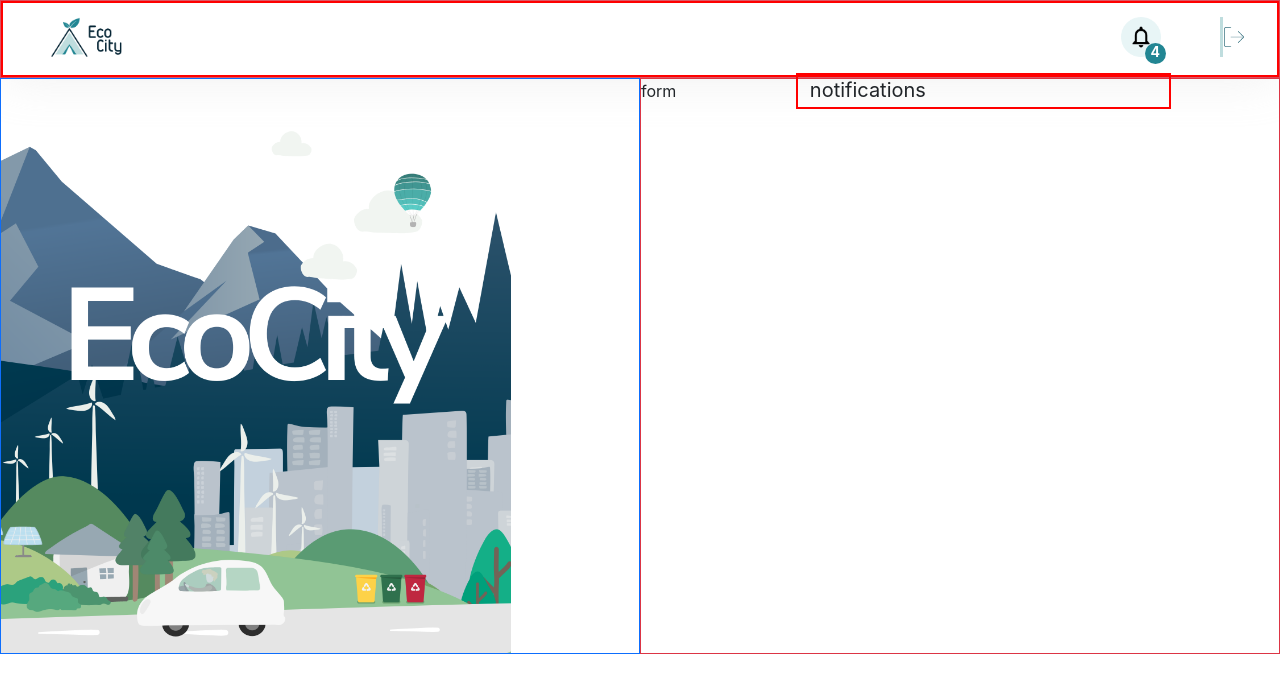
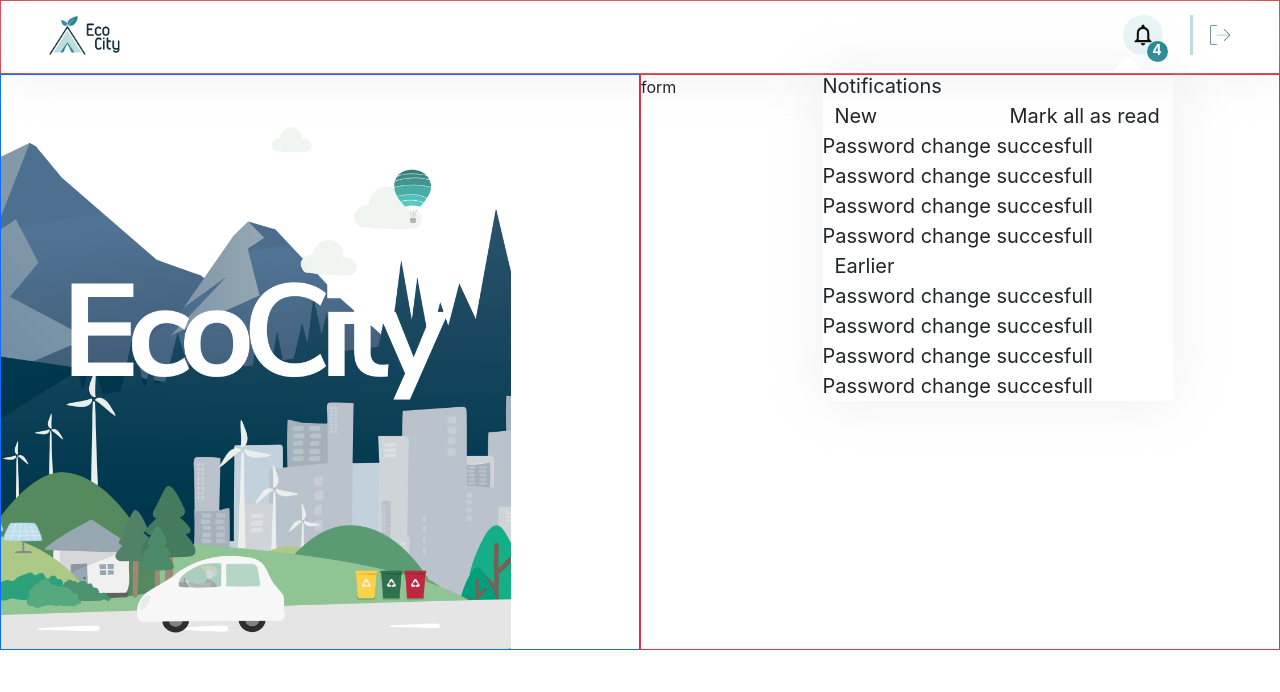
Before and after one commit to IsuruVihan/EcoCity, a React (Create React App) app in the folder admin/: page /login in a window 1280 px wide. Both pictures are taken after a click on the picture 1140 px from the left and 37 px from the top of the page. Shown: the top 692 px of the page. Built offline with nearby package versions, Linux system fonts and the light colour scheme.

Commit message:
Completed the sketch of notification popup

```diff
--- a/admin/src/assets/styles/common/Header.css
+++ b/admin/src/assets/styles/common/Header.css
@@ -3,7 +3,6 @@
 }
 
 .navigation-bar {
-    border: 2px solid red;
     font-size: 15px;
 }
 
--- a/admin/src/assets/styles/common/Notifications.css
+++ b/admin/src/assets/styles/common/Notifications.css
@@ -1,6 +1,22 @@
 .notification-container {
     z-index: 100;
     top: 70px;
-    height: 450px;
-    width: 375px;
+    /*height: 450px;*/
+    width: 350px;
 }
+
+.arrow-top {
+    /*margin-top: 40px;*/
+    box-shadow: 0 0 50px rgba(220, 220, 220, 0.46);
+}
+
+.arrow-top:after {
+    content: " ";
+    position: absolute;
+    right: 30px;
+    top: -15px;
+    border-top: none;
+    border-right: 15px solid transparent;
+    border-left: 15px solid transparent;
+    border-bottom: 15px solid white;
+}
--- a/admin/src/common/Header.js
+++ b/admin/src/common/Header.js
@@ -30,7 +30,7 @@ const Header = () => {
             <Container className='py-0 mx-0 px-0 bg-transparent shadow-effect top-0' fluid>
                 <Navbar className='navigation-bar mx-0 fs-5 mt-0 pt-1'>
                     <Col className='ps-5' lg={2}>
-                        <Navbar.Brand href="#home">
+                        <Navbar.Brand href="/">
                             <img
                                 src={logo}
                                 height="40"
@@ -45,11 +45,10 @@ const Header = () => {
                         {notificationCount > 0 &&
                             <label className='notification-count position-absolute'>{notificationCount}</label>
                         }
-
                         {isNotificationsVisible && <Notifications/>}
                     </Col>
-                    <Col lg={1} className='pe-2 d-flex align-items-center justify-content-around'>
-                        <label className='ms-5 vertical-divider'/>
+                    <Col lg={1} className='pe-2 d-flex align-items-center justify-content-evenly'>
+                        <label className=' vertical-divider'/>
                         <Image src={logoutIcon} className='logout-icon me-4'/>
                     </Col>
                 </Navbar>
--- a/admin/src/common/Notifications/NotificationMessage.js
+++ b/admin/src/common/Notifications/NotificationMessage.js
@@ -1,8 +1,11 @@
 import React from 'react';
+import {Row} from "react-bootstrap";
 
 const NotificationMessage = () => {
     return (
-        <></>
+        <Row>
+            Password change succesfull
+        </Row>
     );
 }
 
--- a/admin/src/common/Notifications/Notifications.js
+++ b/admin/src/common/Notifications/Notifications.js
@@ -1,11 +1,25 @@
 import React from 'react';
-import {Container} from "react-bootstrap";
+import {Col, Container, Row} from "react-bootstrap";
 import '../../assets/styles/common/Notifications.css';
+import NotificationMessage from "./NotificationMessage";
 
 const Notifications = () => {
     return (
-        <Container className='border-red notification-container position-absolute h-50'>
-            notifications
+        <Container className='arrow-top notification-container position-absolute '>
+            <Row> Notifications</Row>
+            <Row>
+                <Col>New</Col>
+                <Col>Mark all as read</Col>
+            </Row>
+            <NotificationMessage/>
+            <NotificationMessage/>
+            <NotificationMessage/>
+            <NotificationMessage/>
+            <Row> <Col>Earlier</Col></Row>
+            <NotificationMessage/>
+            <NotificationMessage/>
+            <NotificationMessage/>
+            <NotificationMessage/>
         </Container>
     );
 }
```
